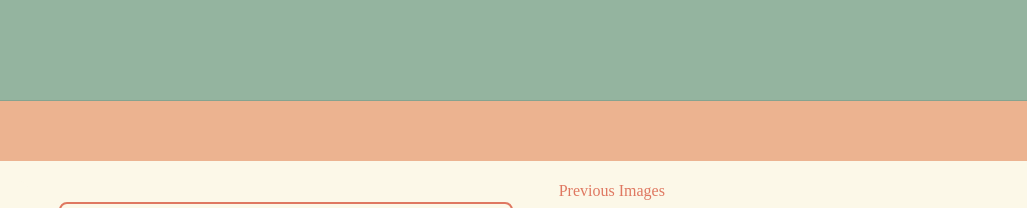
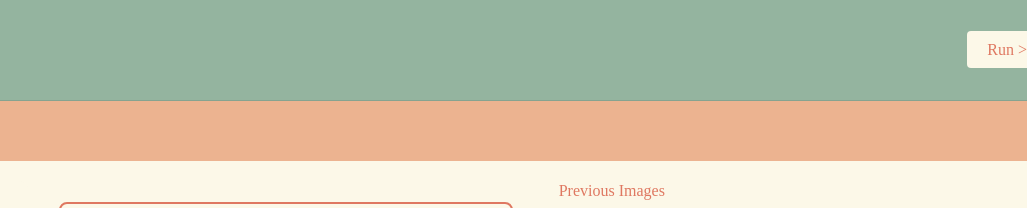
Before and after one commit to yohandev/mlblocks, a website with bundled scripts: page www/index.html in a window 1280 px wide. Shown: the top 208 px of the page, 253-1280 px from the left. Built offline with nearby package versions, Linux system fonts and the light colour scheme; a web font is replaced by a local one.

Commit message:
run button

```diff
--- a/www/header.css
+++ b/www/header.css
@@ -4,6 +4,7 @@
     border-bottom: solid 1px rgba(16, 16, 16, 0.1);
     background-color: #94B49F;
     font-family: 'Poppins';
+    color: #FCF8E8;
 }
 
 header .inner{
@@ -40,6 +41,7 @@
 header nav{
     float: right;
     height: 100%;
+
 }
 
 header nav li{
@@ -62,13 +64,14 @@
     color: #101010;
 }
 
-header nav .login-button{
+header nav .run-button{
     background-color: #FCF8E8; /* This HEX is the color of the button */
     color: #DF7861;
     padding: 10px 20px;
     border-radius: 4px;
+
 }
 
-header nav .login-button:hover{
-    filter: brightness(1.05);
+header nav .run-button:hover{
+    filter: brightness(1.15);
 }
--- a/www/index.html
+++ b/www/index.html
@@ -24,12 +24,11 @@
             <div>
                 <img src="assets/aiBlocks_logo.png" alt="aiBlocks Logo">
             </div>
+
         </div>
 
         <nav>
-            <!-- <li><span><a href="">About</a></span></li>
-            <li><span><a href="">Work</a></span></li>
-            <li><span><a href="">History</a></span></li> -->
+          <li><span><a href="" class="run-button">Run ></a></span></li>
 
         </nav>
     </div>
@@ -147,6 +146,7 @@
       </div>
 
 
+
       </div>
     </div>
 
```
